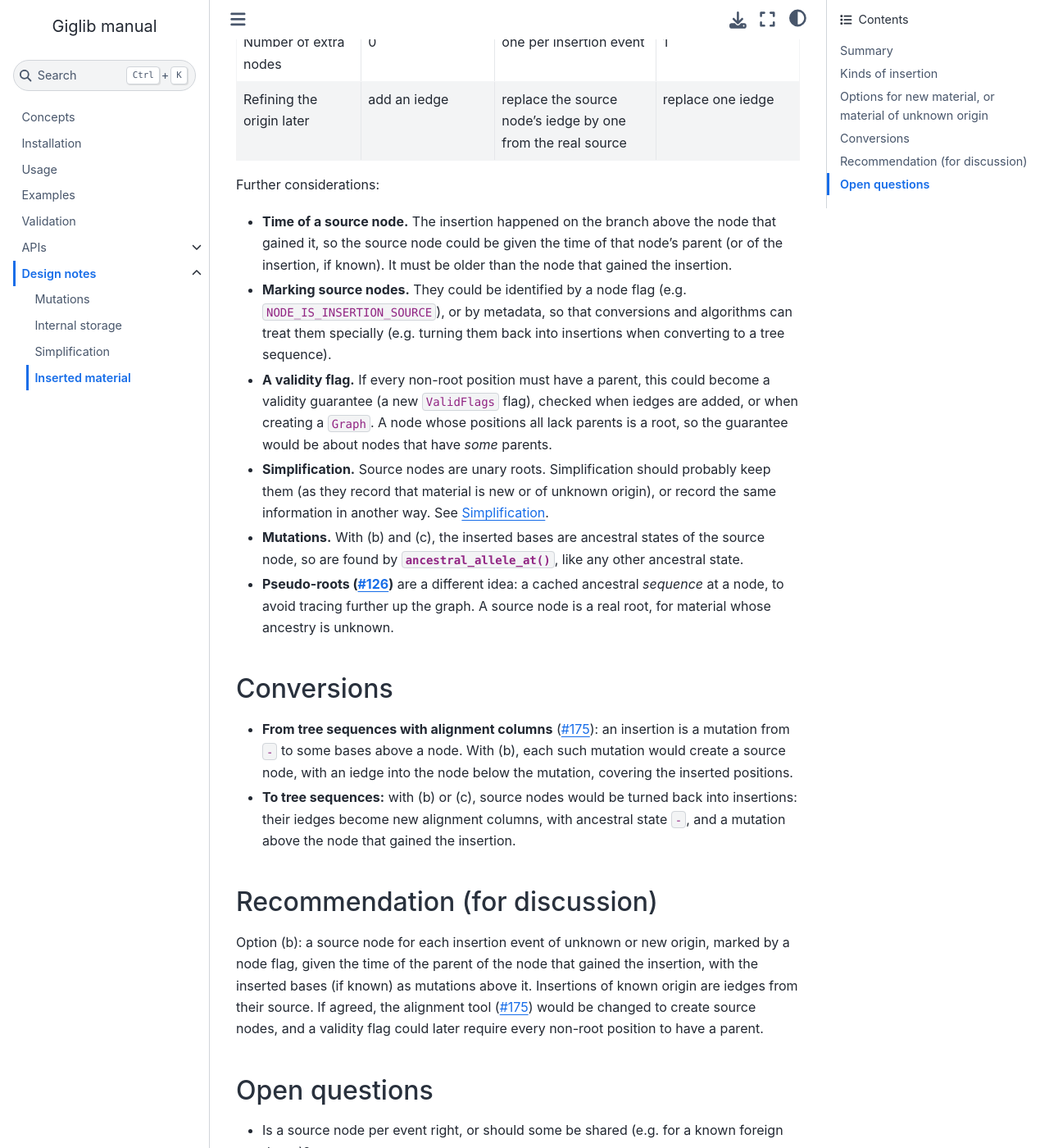
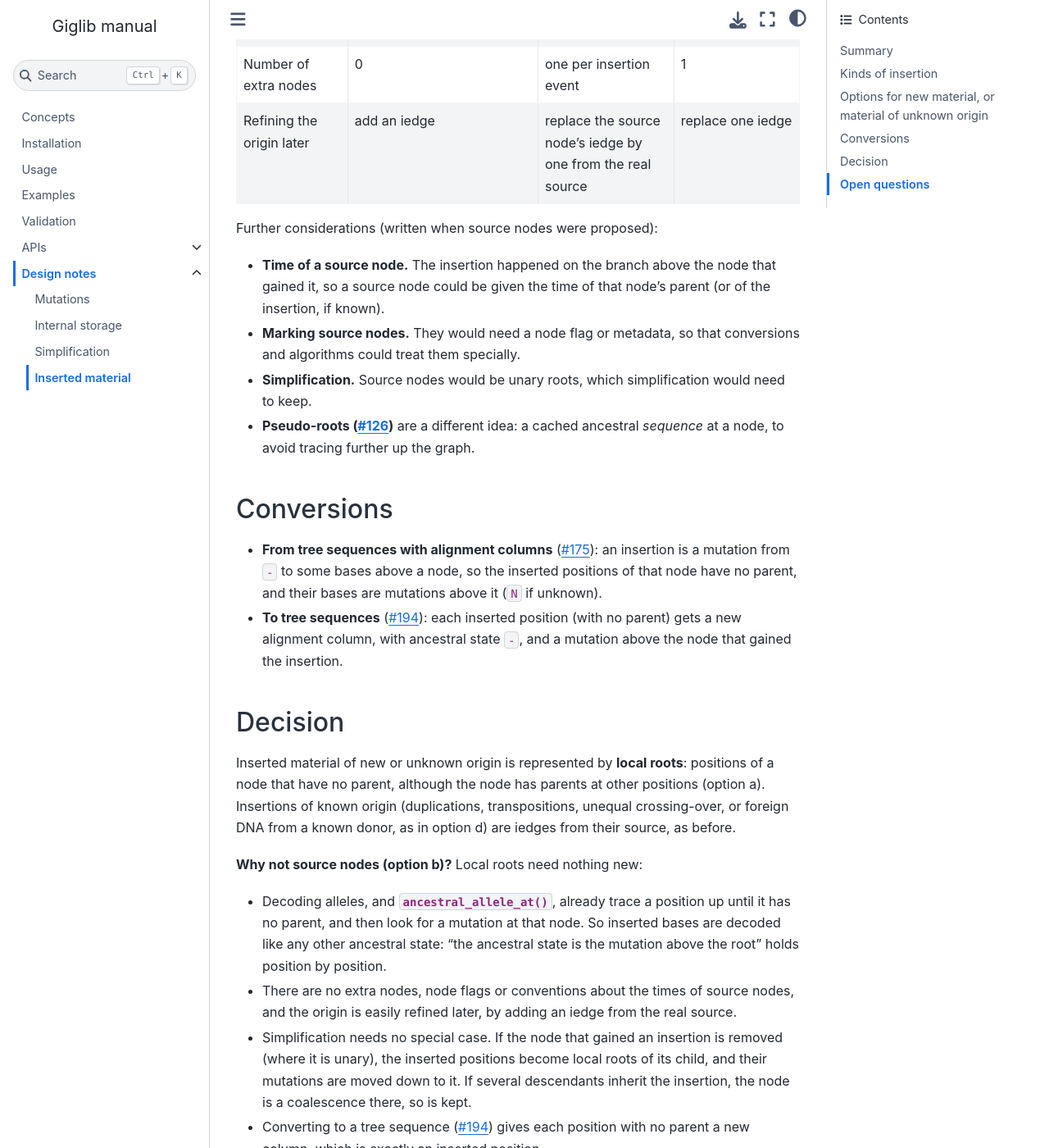
Before and after one commit to hyanwong/giglib, a Jupyter Book: the page built from docs/design/insertions.md, in a window 1280 px wide and 1400 px high, scrolled down 2188 px. Shown: the whole window at 82% size. Built offline with Jupyter Book 1.0.4 settings and Sphinx 7.4.7 and the Sphinx Book theme 1.1.4, drawn with Linux system fonts in a browser that asks for light colours; some of the changed text lies outside the part shown.

Commit message:
Decide how to represent inserted material: local roots
Inserted material of new or unknown origin is represented by positions with no
parent (local roots) in a node that has parents elsewhere, with the inserted
bases as mutations above that node, rather than by "source" nodes. Record the
reasons, two conventions (every inserted position has a mutation, with N if
unknown; sequence lengths count mutations as well as iedges), what is lost, and
the remaining open questions.

Co-Authored-By: Claude Opus 5.5 <noreply@anthropic.com>

```diff
--- a/docs/design/insertions.md
+++ b/docs/design/insertions.md
@@ -2,25 +2,26 @@
 
 # Inserted material
 
-**Status: Proposed.** Discussion: the alignment tool in {issue}`139` (and its first PR, {pr}`175`),
+**Status: Decided** (see {ref}`sec_design_insertions_decision`), apart from the remaining open
+questions. Discussion: {issue}`178`, and the alignment tool ({issue}`139`, {pr}`175`, {issue}`194`),
 which raised the question. Related: {issue}`158` (sequence lengths), {issue}`126` (pseudo-roots),
 {ref}`sec_design_mutations`, {ref}`sec_design_simplification`.
 
 ## Summary
 
 - **The question:** should every position of a genome that has ancestors (a non-root node) have
-  a parent? At the moment, nothing requires it, so a node can have positions with no iedge above
-  them. These are effectively "new" material, with no recorded ancestry.
+  a parent? Or can a node have positions with no iedge above them, which are effectively "new"
+  material, with no recorded ancestry?
 - **Inserted material comes from somewhere.** Insertions are either copies of material from
   elsewhere in the graph (duplications, transpositions, unequal crossing-over), which should be
   represented by an iedge from that source, or genuinely new bases.
 - **The origin is often unknown.** In real data, it is often impossible to tell where a small
   insertion came from, or even exactly where it is. So "origin unknown" needs a representation,
   which can be refined if the origin is later identified.
-- **Proposal (to be discussed):** represent inserted material of unknown or new origin by a
-  **source node** for each insertion event: a root with an iedge into the node that gained the
-  insertion, with the inserted bases (if known) as mutations above the source node. Then every
-  position of a non-root genome has a parent, and every base traces back to some root.
+- **Decision:** inserted material of new or unknown origin is a **local root**: positions with no
+  parent, inside a node that has parents elsewhere. The inserted bases are given by mutations
+  above that node, as ancestral states are given by mutations above a root, with `N` for a base
+  that is unknown. There are no extra "source" nodes.
 
 ## Kinds of insertion
 
@@ -48,8 +49,9 @@ should document it.
 
 ## Options for new material, or material of unknown origin
 
-a. **Positions with no parent**, inside a non-root node. This is what nothing currently forbids,
-   and what the first version of the alignment tool ({pr}`175`) does.
+a. **Positions with no parent** (local roots), inside a non-root node. This is what nothing
+   forbids, and what the alignment tool ({pr}`175`) does. **This is the option chosen** (see
+   {ref}`sec_design_insertions_decision`).
 b. **A source node for each insertion event**: a new root, with an iedge into the node that gained
    the insertion (covering just the inserted positions), and the inserted bases as mutations
    above the source node (no mutation where a base is unknown).
@@ -64,54 +66,86 @@ d. **For foreign DNA**, a donor node representing the source genome (e.g. a viru
 | | (a) no parent | (b) source node per event | (c) one shared source node |
 |---|---|---|---|
 | Every non-root position has a parent | no | yes | yes |
-| Sequence lengths from iedges ({issue}`158`) | wrong if an insertion is at the end of a genome | correct | correct |
+| Sequence lengths from iedges ({issue}`158`) | wrong if an insertion is at the end of a genome (but correct if lengths also use mutations: see below) | correct | correct |
 | Homology of separate insertions | none | none (separate roots) | implies they are all related, which is misleading |
 | Number of extra nodes | 0 | one per insertion event | 1 |
 | Refining the origin later | add an iedge | replace the source node's iedge by one from the real source | replace one iedge |
 
-Further considerations:
+Further considerations (written when source nodes were proposed):
 
 - **Time of a source node.** The insertion happened on the branch above the node that gained it,
-  so the source node could be given the time of that node's parent (or of the insertion, if
-  known). It must be older than the node that gained the insertion.
-- **Marking source nodes.** They could be identified by a node flag (e.g.
-  `NODE_IS_INSERTION_SOURCE`), or by metadata, so that conversions and algorithms can treat them
-  specially (e.g. turning them back into insertions when converting to a tree sequence).
-- **A validity flag.** If every non-root position must have a parent, this could become a
-  validity guarantee (a new `ValidFlags` flag), checked when iedges are added, or when creating a
-  `Graph`. A node whose positions all lack parents is a root, so the guarantee would be about
-  nodes that have *some* parents.
-- **Simplification.** Source nodes are unary roots. Simplification should probably keep them (as
-  they record that material is new or of unknown origin), or record the same information in
-  another way. See {ref}`sec_design_simplification`.
-- **Mutations.** With (b) and (c), the inserted bases are ancestral states of the source node, so
-  are found by {meth}`~giglib.Graph.ancestral_allele_at`, like any other ancestral state.
+  so a source node could be given the time of that node's parent (or of the insertion, if
+  known).
+- **Marking source nodes.** They would need a node flag or metadata, so that conversions and
+  algorithms could treat them specially.
+- **Simplification.** Source nodes would be unary roots, which simplification would need to keep.
 - **Pseudo-roots ({issue}`126`)** are a different idea: a cached ancestral *sequence* at a node,
-  to avoid tracing further up the graph. A source node is a real root, for material whose ancestry
-  is unknown.
+  to avoid tracing further up the graph.
 
 ## Conversions
 
 - **From tree sequences with alignment columns** ({pr}`175`): an insertion is a mutation from `-`
-  to some bases above a node. With (b), each such mutation would create a source node, with an
-  iedge into the node below the mutation, covering the inserted positions.
-- **To tree sequences:** with (b) or (c), source nodes would be turned back into insertions:
-  their iedges become new alignment columns, with ancestral state `-`, and a mutation above the
-  node that gained the insertion.
+  to some bases above a node, so the inserted positions of that node have no parent, and their
+  bases are mutations above it (`N` if unknown).
+- **To tree sequences** ({issue}`194`): each inserted position (with no parent) gets a new
+  alignment column, with ancestral state `-`, and a mutation above the node that gained the
+  insertion.
 
-## Recommendation (for discussion)
+(sec_design_insertions_decision)=
 
-Option (b): a source node for each insertion event of unknown or new origin, marked by a node
-flag, given the time of the parent of the node that gained the insertion, with the inserted bases
-(if known) as mutations above it. Insertions of known origin are iedges from their source. If
-agreed, the alignment tool ({pr}`175`) would be changed to create source nodes, and a validity
-flag could later require every non-root position to have a parent.
+## Decision
+
+Inserted material of new or unknown origin is represented by **local roots**: positions of a node
+that have no parent, although the node has parents at other positions (option a). Insertions of
+known origin (duplications, transpositions, unequal crossing-over, or foreign DNA from a known
+donor, as in option d) are iedges from their source, as before.
+
+**Why not source nodes (option b)?** Local roots need nothing new:
+
+- Decoding alleles, and {meth}`~giglib.Graph.ancestral_allele_at`, already trace a position up
+  until it has no parent, and then look for a mutation at that node. So inserted bases are decoded
+  like any other ancestral state: "the ancestral state is the mutation above the root" holds
+  position by position.
+- There are no extra nodes, node flags or conventions about the times of source nodes, and the
+  origin is easily refined later, by adding an iedge from the real source.
+- Simplification needs no special case. If the node that gained an insertion is removed (where it
+  is unary), the inserted positions become local roots of its child, and their mutations are moved
+  down to it. If several descendants inherit the insertion, the node is a coalescence there, so is
+  kept.
+- Converting to a tree sequence ({issue}`194`) gives each position with no parent a new column,
+  which is exactly an inserted position.
+
+**Conventions,** to keep this unambiguous:
+
+1. **Every inserted position has a mutation** above the node that gained it, with derived state
+   `N` if the base is unknown (`N` is treated as an allele, e.g. by the alignment tool). So a
+   position with no parent and no mutation is *missing data* (as for an isolated sample in
+   _tskit_), not an inserted base of unknown sequence: the two would otherwise look the same,
+   although only inserted bases are part of the genome (e.g. for statistics).
+2. **Sequence lengths count mutations as well as iedges.** A node's length on a chromosome is the
+   largest position given by the iedges above or below it, or by mutations above it. With
+   convention 1, this counts an insertion at the end of a genome, which iedges alone would not.
+
+**What is lost** compared with source nodes:
+
+- **Checking for accidental gaps.** Code that should never create insertions (e.g. a simulator
+  without them) can no longer rely on "every non-root position has a parent" to catch a bug that
+  leaves positions without a parent. An optional validity flag could restore this check (see the
+  open questions).
+- **The time of the insertion** is not recorded, only bounded: it happened on the branch above
+  the node that gained it. If it is known, it can be given as the time of the mutations for the
+  inserted bases (which have no parent, so are only bounded below by the node's time).
+- **Homology between separate insertions** is not recorded, as with source nodes: two independent
+  insertions of the same sequence are unrelated local roots, which is correct. Insertions that are
+  homologous because they share a known donor need iedges from a donor node.
 
 ## Open questions
 
-- Is a source node per event right, or should some be shared (e.g. for a known foreign donor)?
-- Flag or metadata to mark source nodes, and what time should they have?
-- Should "every non-root position has a parent" become a validity requirement, and if so, when is
-  it checked?
-- What should simplification do with source nodes?
-- What rule should place insertions that are ambiguous within repeats (e.g. left-alignment)?
+- **An optional validity flag** for code that never creates insertions, e.g. requiring the iedges
+  of each child to cover each of its chromosomes without gaps, starting from position 0. This is
+  cheap to check incrementally once the iedges are sorted.
+- **Checking convention 1:** should validation (or creating a `Graph`) check that every inserted
+  position has a mutation? This needs the positions with no parent of each node, which can be
+  found from the sorted iedges.
+- **Placing insertions that are ambiguous within repeats:** what rule should conversions from data
+  use (e.g. left-alignment, as in VCF)?
```
Also changed, not shown: docs/design/mutations.md (+5 -3 lines), docs/validation.md (+3 -2 lines).
